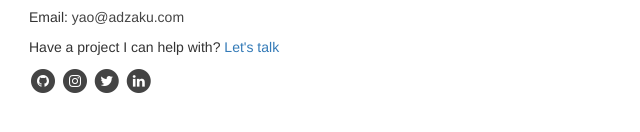
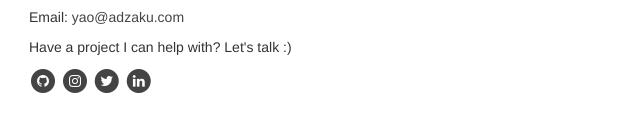
Before and after one commit to pineloop/pineloop.github.io, a plain HTML site: page index.html in a window 1280 px wide. Shown: the part 256-388 px from the top of the page, 306-946 px from the left. Drawn offline with nearby package versions, Linux system fonts and the light colour scheme.

Commit message:
Update index.html

```diff
--- a/index.html
+++ b/index.html
@@ -141,7 +141,7 @@
         <p class="title">Yao Adzaku</p>
 		<p class="blocktext">I'm a programmer and entrepreneur currently based in Accra. I'm interested in what I call meta-development, which can be anything from the tools and routines to ideas used in building software and even big cities. I love travelling, hiking, and exploring new cities.</p>
         <p>Email: <a href="mailto:yao@adzaku.com">yao@adzaku.com</a> </p>
-        <p>Have a project I can help with? <a href="static/playbook.pdf" class="talk">Let's talk</a></p>
+        <p>Have a project I can help with? Let's talk :)</p>
 
         <div class="social-links">
           <a href="http://github.com/rpip">
```
